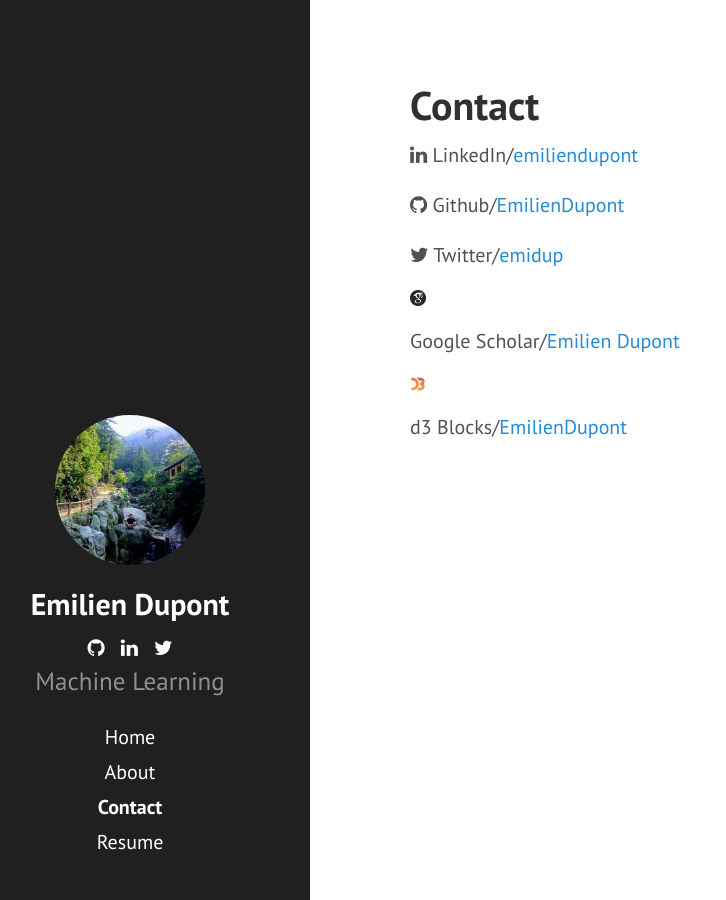
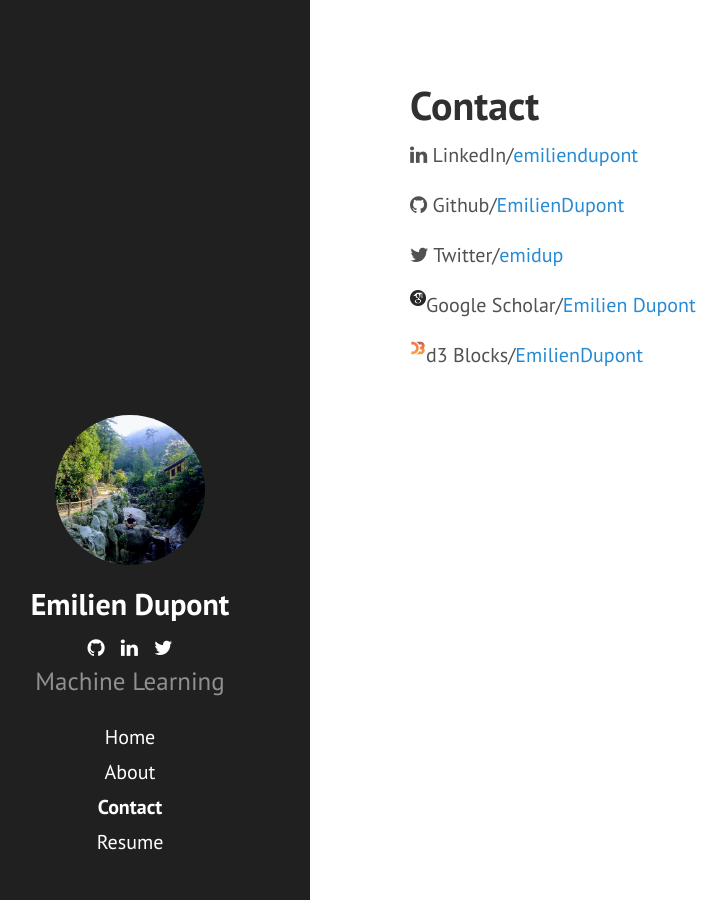
Before and after one commit to EmilienDupont/emiliendupont.github.io, a Jekyll site: the page built from contact.md, in a window 1280 px wide. Shown: the whole page, without its empty margins (50-776 px from the left). Built offline with Jekyll 4.4.1, drawn with Linux system fonts in a browser that asks for light colours; nearby versions of some CDN libraries.

Commit message:
:bug: image to the left

```diff
--- a/contact.md
+++ b/contact.md
@@ -9,6 +9,6 @@
 
 <i class="fa fa-twitter"></i> Twitter/[emidup](https://twitter.com/emidup)
 
-<img src="{{ site.url }}/imgs/gscholar_icon.png" style="width:16px;"> Google Scholar/[Emilien Dupont](https://scholar.google.com/citations?user=IY5WyIEAAAAJ&hl=en)
+<img src="{{ site.url }}/imgs/gscholar_icon.png" style="float:left; width:16px;"> Google Scholar/[Emilien Dupont](https://scholar.google.com/citations?user=IY5WyIEAAAAJ&hl=en)
 
-<img src="{{ site.url }}/imgs/d3_icon.png" style="width:16px;"> d3 Blocks/[EmilienDupont](https://bl.ocks.org/EmilienDupont)
+<img src="{{ site.url }}/imgs/d3_icon.png" style="float:left; width:16px;"> d3 Blocks/[EmilienDupont](https://bl.ocks.org/EmilienDupont)
```
